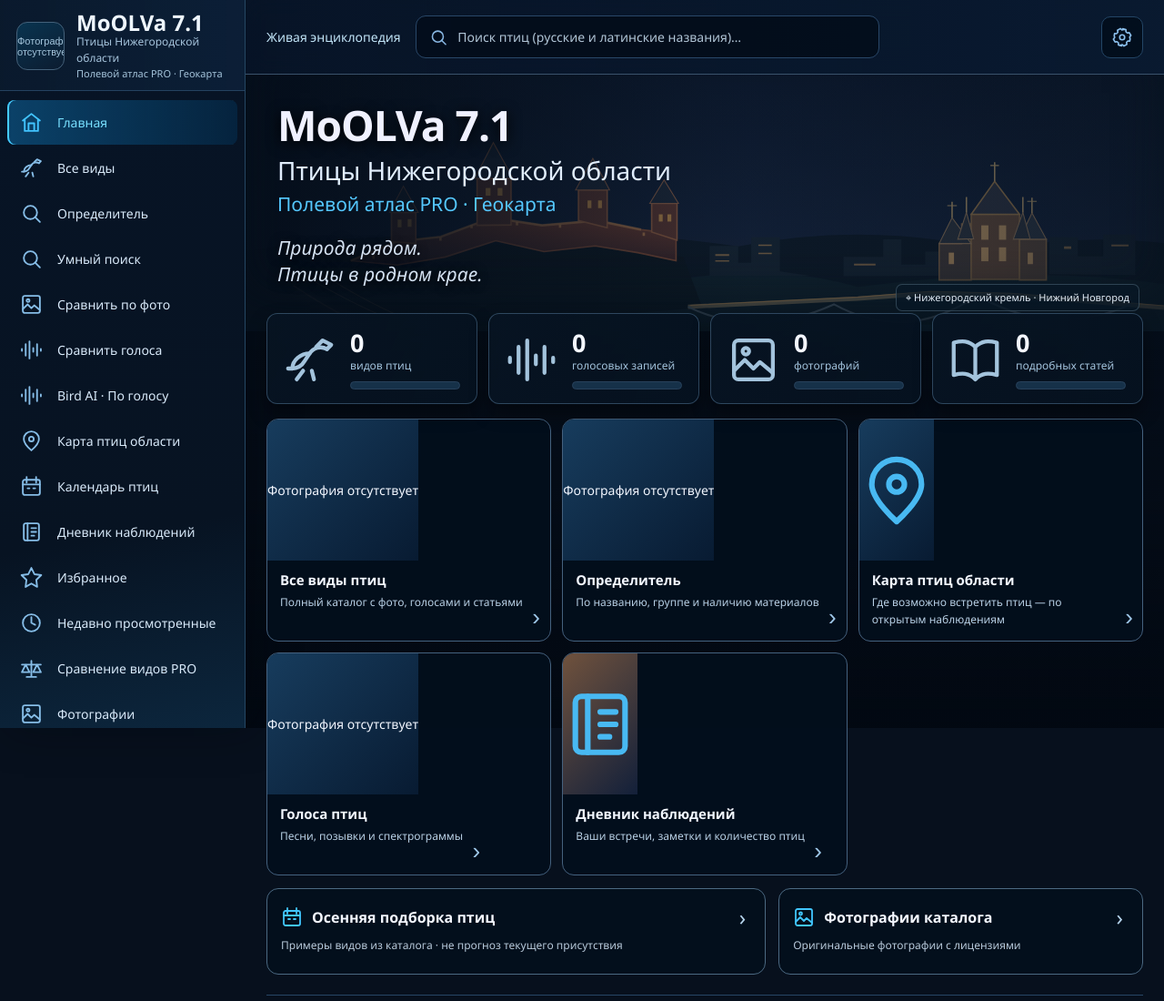
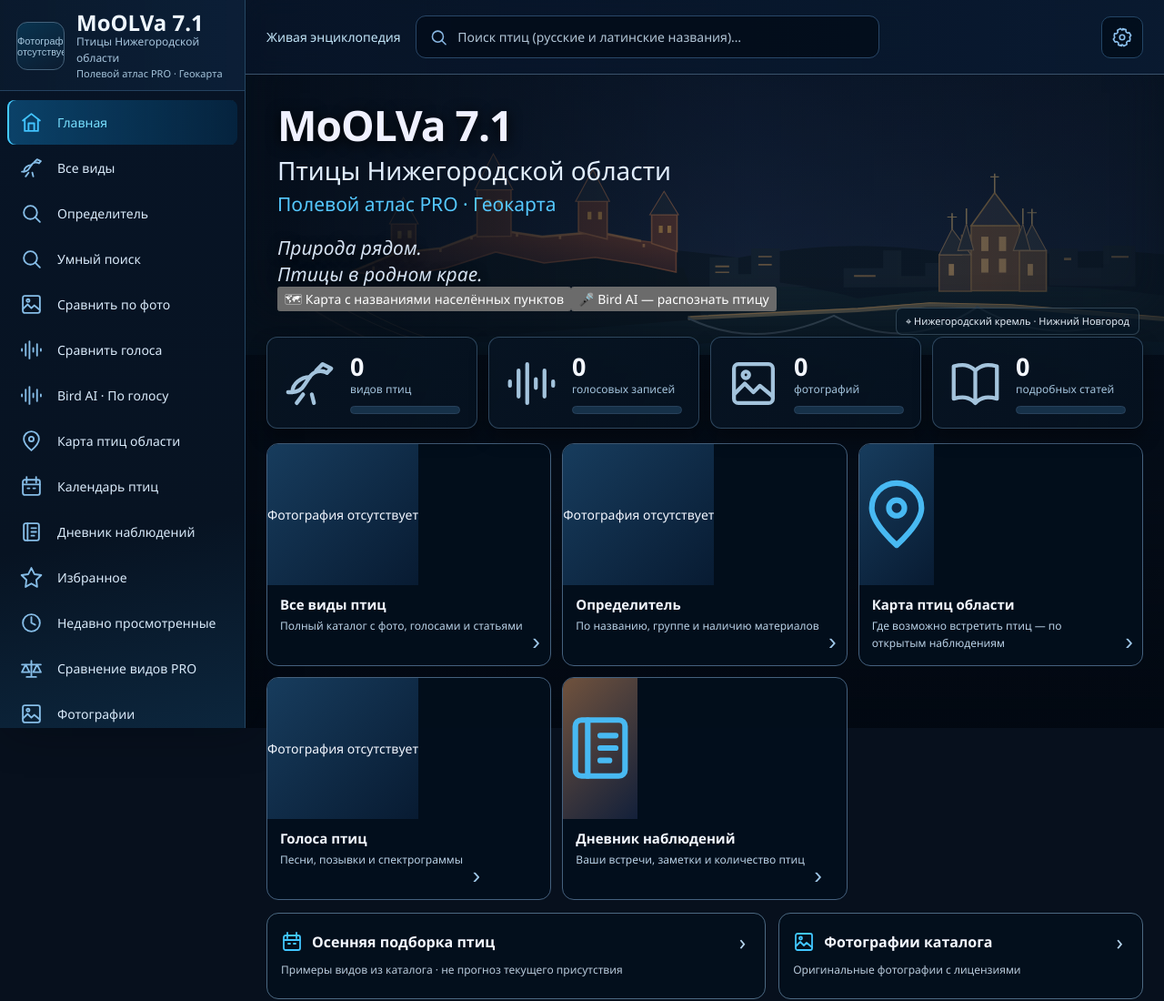
Before and after one commit to svarshan/git-repo, an Electron app: page PtitsyNN/app/index.html in a window 1280 px wide. Shown: the top 1100 px of the page at 91% size. Drawn offline with Linux system fonts and the light colour scheme; no server answers.

Commit message:
Put city map and Bird AI in prominent home quick actions, not hidden in sidebar

```diff
--- a/PtitsyNN/app/index.html
+++ b/PtitsyNN/app/index.html
@@ -25,7 +25,7 @@
 <button data-view="about"><span class="navico" data-icon="info"></span><span>О программе</span></button>
 </nav><div class="ui3-sideart" role="img" aria-label="Авторская панорама Нижнего Новгорода"></div><div class="sidefoot">MoOLVa 7.1<span>Живая энциклопедия</span><small>© 2026 · Полностью офлайн</small></div></aside>
 <div class="workspace"><header class="top"><span class="top-title">Живая энциклопедия</span><label class="top-search"><span class="navico" data-icon="search"></span><input type="search" id="ui3-top-search" placeholder="Поиск птиц (русские и латинские названия)…" aria-label="Поиск по каталогу птиц"></label><div class="top-tools"><button type="button" data-view="settings" aria-label="Настройки"><span class="navico" data-icon="settings"></span></button></div></header><main><section id="catalog" class="view">
-<section class="ui3-hero"><h1>MoOLVa 7.1</h1><h2>Птицы Нижегородской области</h2><div class="ui3-sub">Полевой атлас PRO · Геокарта</div><p>Природа рядом.<br>Птицы в родном крае.</p><span class="loc">⌖ Нижегородский кремль · Нижний Новгород</span></section>
+<section class="ui3-hero"><h1>MoOLVa 7.1</h1><h2>Птицы Нижегородской области</h2><div class="ui3-sub">Полевой атлас PRO · Геокарта</div><p>Природа рядом.<br>Птицы в родном крае.</p><span class="loc">⌖ Нижегородский кремль · Нижний Новгород</span><div class="atlas7-launch"><button type="button" data-view="map">🗺 Карта с названиями населённых пунктов</button><button type="button" data-view="birdai">🎤 Bird AI — распознать птицу</button></div></section>
 <div class="ui3-dashboard">
 <section class="metrics ui3-metrics" aria-label="Комплектность офлайн-каталога">
 <article><span class="ui3-metric-symbol" data-icon="bird"></span><div class="ui3-metric-body"><strong id="countAll">0</strong><span>видов птиц</span><div class="ui3-bar" data-bar="countAll"><i></i></div></div></article>
```
